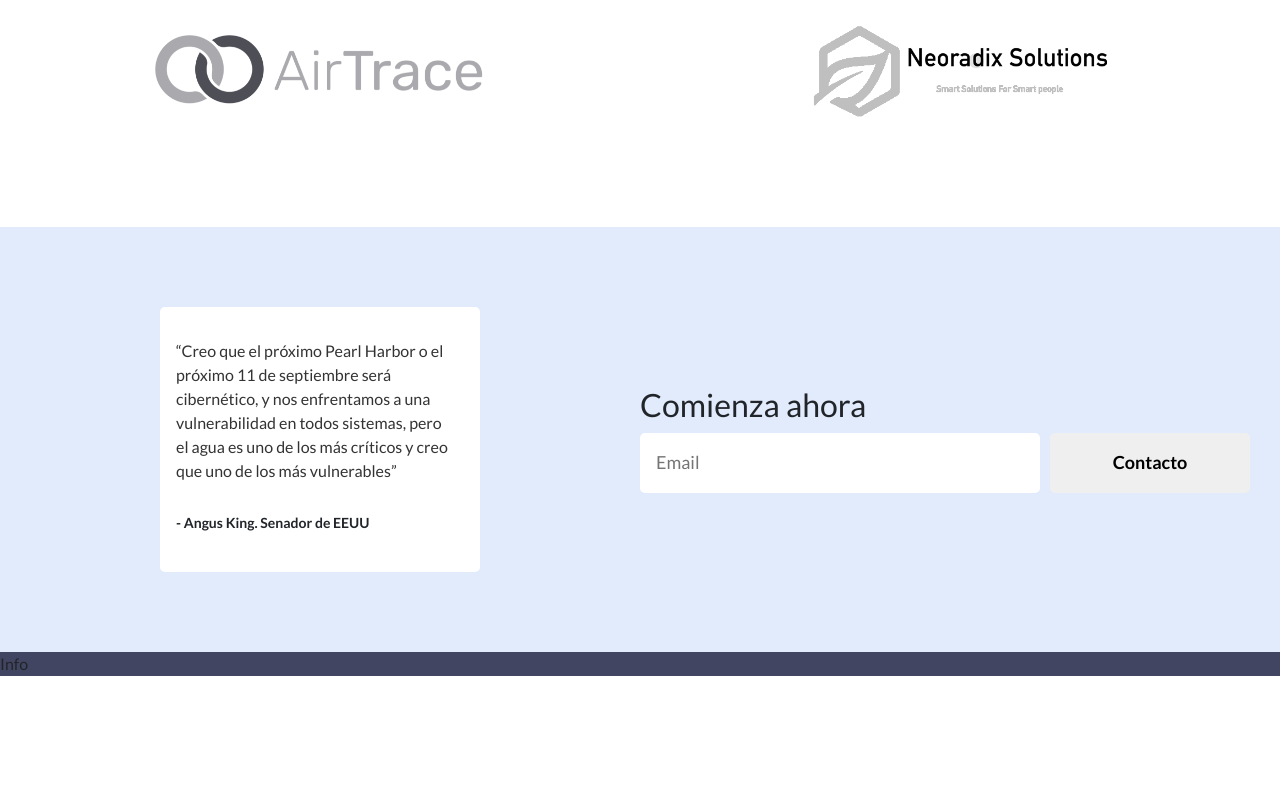
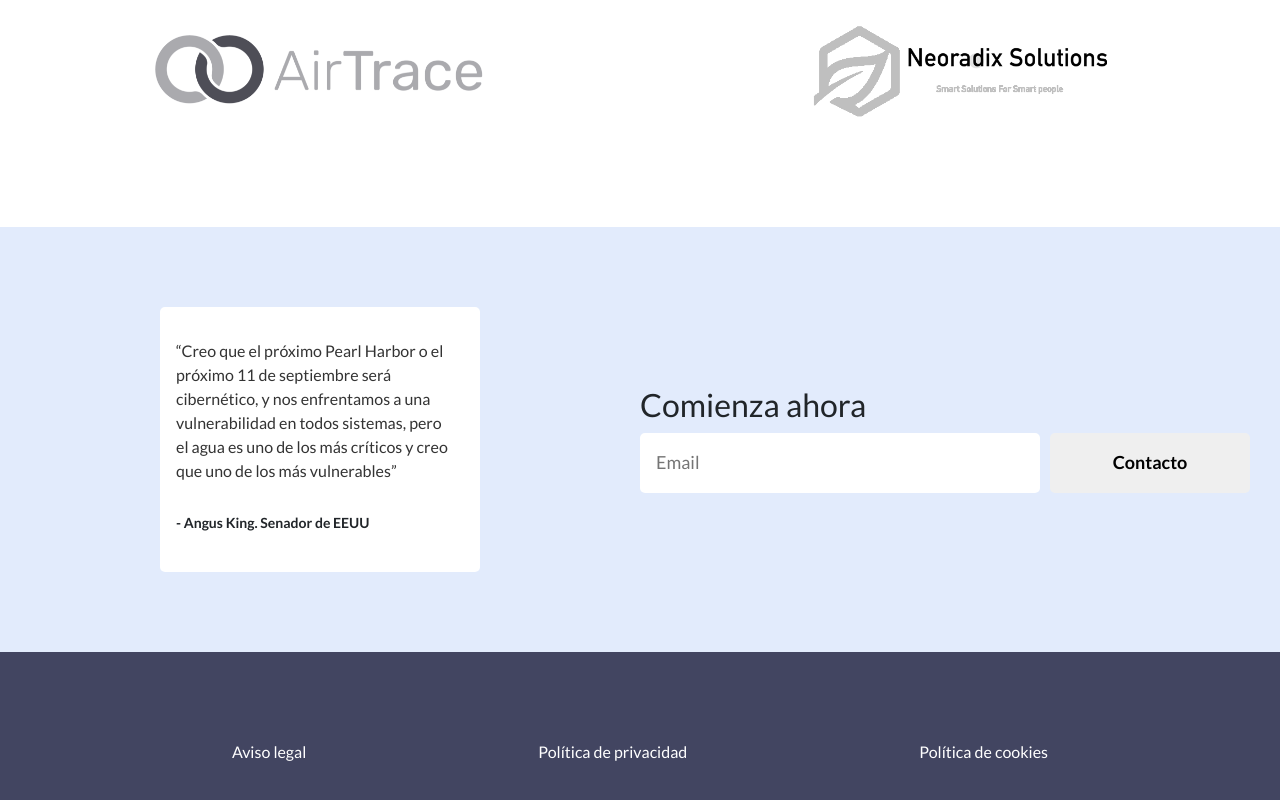
Before and after one commit to telcash/flowguard_frontend, a React (Create React App) app: page / in a window 1280 px wide. Shown: the part 4709-5509 px from the top of the page. Before the commit the page ends 5385 px from the top, so only its background shows below. Built offline with nearby package versions, Linux system fonts and the light colour scheme.

Commit message:
Agregados estilos básicos iniciales a Footer - Bottom

```diff
--- a/src/containers/footer/Footer.jsx
+++ b/src/containers/footer/Footer.jsx
@@ -36,7 +36,9 @@ const Footer = () => {
             </div>
           )}
         <div className='fg__footer-bottom'>
-            Info
+            <a href="/#">Aviso legal</a>
+            <a href="/#">Política de privacidad</a>
+            <a href="/#">Política de cookies</a>
         </div>
     </div>
   );
--- a/src/containers/footer/footer.css
+++ b/src/containers/footer/footer.css
@@ -47,5 +47,14 @@
 
 .fg__footer-bottom {
     width: 100%;
+    min-height: 200px;
     background-color: #424561;
+    color: white;
+    display: flex;
+    align-items: center;
+    justify-content: space-evenly;
 }
+
+.fg__footer-bottom a:hover {
+    color: red;
+}
```
